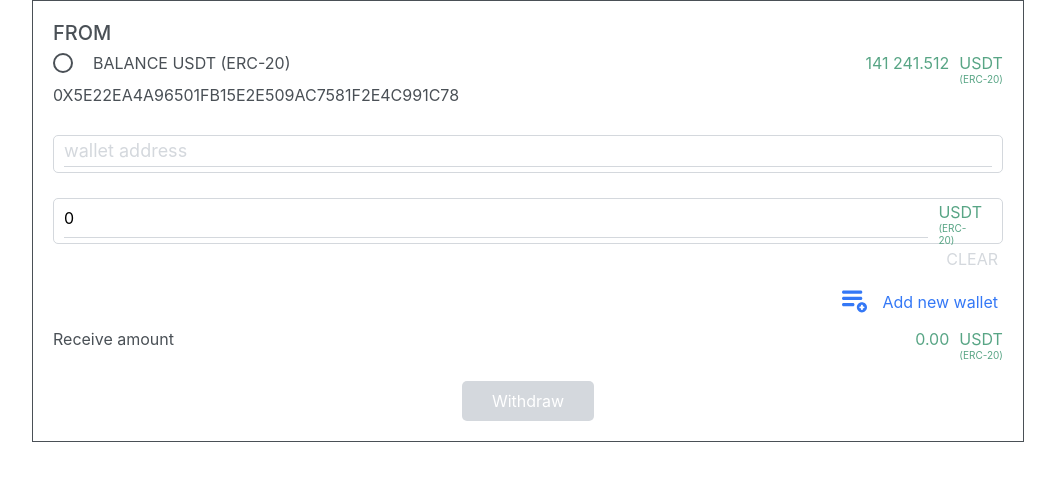
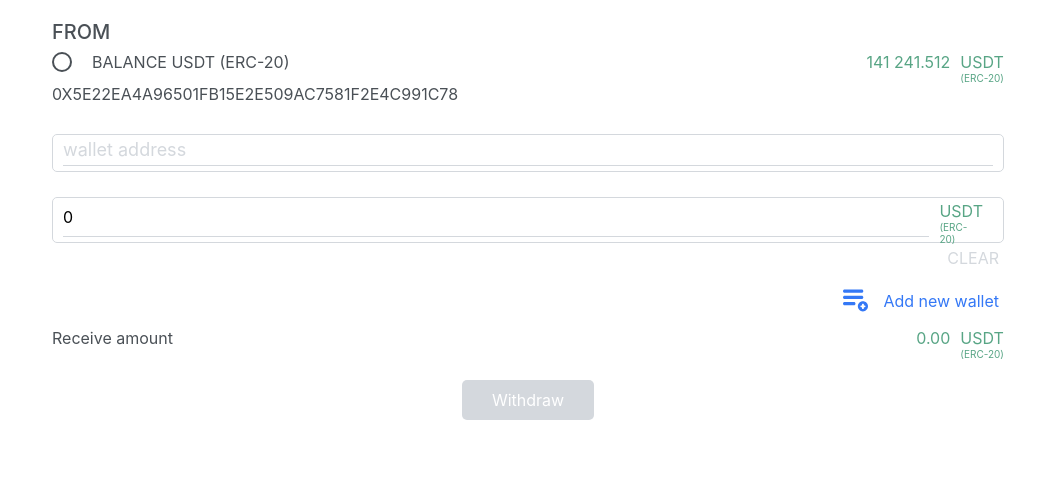
Before and after one commit to TimPulin/crypto-app, a React (Create React App) app: page / in a window 1280 px wide. Shown: the top 480 px of the page, without its empty margins (112-1167 px from the left). Built offline with nearby package versions, Linux system fonts and the light colour scheme.

Commit message:
styles for drag zone

```diff
--- a/public/index.html
+++ b/public/index.html
@@ -5,7 +5,7 @@
   <meta charset="utf-8" />
   <meta name="viewport" content="width=device-width, initial-scale=1" />
   <meta name="theme-color" content="#000000" />
-  <meta name="description" content="Crypto App" />
+  <meta name="description" content="CryptoApp" />
   <!--
       Notice the use of %PUBLIC_URL% in the tags above.
       It will be replaced with the URL of the `public` folder during the build.
--- a/src/App.tsx
+++ b/src/App.tsx
@@ -1,11 +1,11 @@
-import FormWrap from './components/form/FormWrap';
+import DrugWalletZone from './components/drug-wallet-zone/DrugWalletZone';
 import Header from './components/Header';
 
 export default function App() {
   return (
     <div className="container">
       <Header />
-      <FormWrap />
+      <DrugWalletZone />
     </div>
   );
 }
--- a/src/assets/styles/_common.scss
+++ b/src/assets/styles/_common.scss
@@ -20,6 +20,4 @@ body {
   max-width: 992px;
   min-height: 100%;
   overflow: hidden;
-
-  border: 1px solid;
 }
--- a/src/assets/styles/main.scss
+++ b/src/assets/styles/main.scss
@@ -12,4 +12,6 @@
 @import '../../components/form/form.scss';
 @import '../../components/wallet/wallet.scss';
 
+@import '../../components/drug-wallet-zone/drug-wallet-zone.scss';
+
 @import '../../components/icons/icon.scss';
--- a/src/components/form/FormWrap.tsx
+++ b/src/components/drug-wallet-zone/DrugWalletZone.tsx
@@ -1,17 +1,31 @@
 import { useDispatch } from 'react-redux';
+import { useState } from 'react';
 import { parsStringToWalletList } from '../../utils/parse-string-to-wallet-list';
-import Form from './Form';
+import Form from '../form/Form';
 import { addWallet } from '../../store/slicers/wallets-form-state-slice';
 
-export default function FormWrap() {
+const STYLE_DRUG_ZONE_ACTIVE = 'drug-wallet-zone--active';
+
+export default function DrugWalletZone() {
   const dispatch = useDispatch();
+  const [isDrugOver, setIsDrugOver] = useState(false);
+
+  const styleActive = () => (isDrugOver ? STYLE_DRUG_ZONE_ACTIVE : '');
 
   const onDragOver = (event: React.DragEvent<HTMLDivElement>) => {
     event.preventDefault();
+    setIsDrugOver(true);
+  };
+
+  const onDragLeave = (event:React.DragEvent<HTMLDivElement>) => {
+    event.preventDefault();
+    setIsDrugOver(false);
   };
 
   const onDragCapture = (event:React.DragEvent<HTMLDivElement>) => {
     event.preventDefault();
+    setIsDrugOver(false);
+
     if (event.dataTransfer.files.length > 0) {
       const file = event.dataTransfer.files[0];
 
@@ -33,9 +47,10 @@ export default function FormWrap() {
 
   return (
     <div
-      className="drug-wallet-list-zone"
+      className={`drug-wallet-zone ${styleActive()}`}
       onDragOver={onDragOver}
       onDrop={onDragCapture}
+      onDragLeave={onDragLeave}
     >
       <Form />
     </div>
--- /dev/null
+++ b/src/components/drug-wallet-zone/_drug-wallet-zone.scss
@@ -0,0 +1,28 @@
+.drug-wallet-zone {
+  position: relative;
+  transform: background-color .4s ease;
+
+  &::after {
+    content: '';
+    position: absolute;
+    inset: 0;
+    border: 1px solid inset;
+    border-radius: 3px;
+    backdrop-filter: blur(1px);
+    z-index: -1000;
+  }
+}
+
+.drug-wallet-zone--active {
+  &::after {
+    border: 1px solid greenyellow;
+    z-index: 1000;
+  }
+}
+
+.drug-wallet-zone--error {
+  &::after {
+    border: 1px solid red;
+    z-index: 1000;
+  }
+}
```
Also changed, not shown: 1 other file (tests, documents, lock files or other folders).
